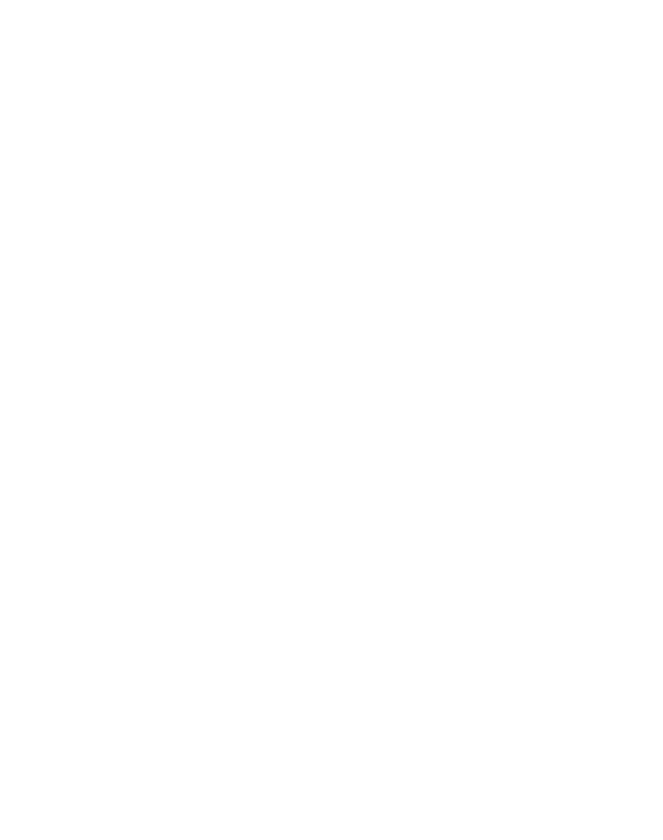
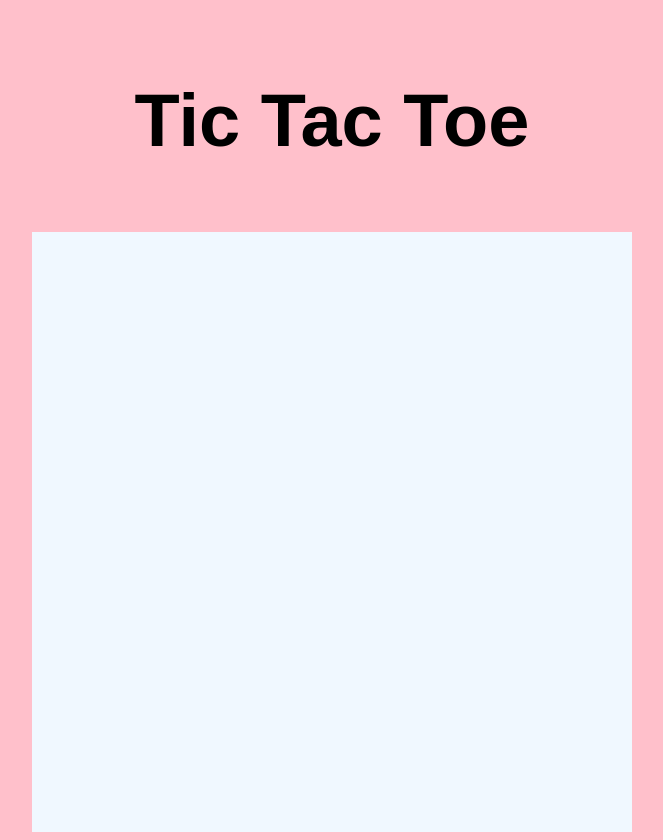
Before and after one commit to melxincognito/tic-tac-toe, a plain HTML site: page index.html in a window 1280 px wide. Shown: the whole page, without its empty margins (308-971 px from the left). Before the commit the page ends 800 px from the top, so only its background shows below. Drawn offline with Linux system fonts and the light colour scheme; a web font is replaced by a local one.

Commit message:
making progress

```diff
--- a/index.html
+++ b/index.html
@@ -3,9 +3,15 @@
     <header>
         <script src="script.js" defer></script>
         <link rel="stylesheet" href="stylesheet.css">
+        <link href="https://fonts.googleapis.com/css2?family=Gemunu+Libre:wght@500&display=swap" rel="stylesheet">
+        <h1> Tic Tac Toe</h1>
 
     </header>
     <body>
 
+    <div id='test'>
+
+    </div>
+
     </body>
 </html>
--- a/script.js
+++ b/script.js
@@ -0,0 +1,35 @@
+(function () {
+    var foo = "bar";
+
+    // Outputs: "bar"
+    console.log(foo);
+})();
+
+
+function Player(name, marker) {
+    this.name = name,
+    this.marker = marker,
+    this.sayName = () => {
+        console.log(name)
+    }
+}
+
+
+
+(function setGrid() {
+
+    for (x = 0; x < 9; x++) {
+        var square = document.createElement('div')
+        square.classList.add('block');
+        square.setAttribute('id', 'gameBlock');
+        square.style.width = `200px`;
+        square.style.height = `200px`;
+        square.style.gridTemplateColumns = `repeat(3, 1fr)`;
+        square.style.gridTemplateRows = `repeat(3, 1fr)`;
+        square.style.position = 'relative'
+        square.addEventListener('click', (e) => {
+            e.target.innerHTML = "X"
+        })
+        document.getElementById('test').appendChild(square)
+    }
+})()
--- a/stylesheet.css
+++ b/stylesheet.css
@@ -0,0 +1,28 @@
+header {
+    display: flex;
+    align-content: center;
+    justify-content: center;
+    padding: 20px;
+    font-size: 37px;
+    font-family: 'Gemunu Libre', sans-serif;
+}
+
+body {
+    background-color: pink;
+}
+
+
+#test {
+    display: flex;
+    flex-wrap: wrap;
+    max-width: 600px;
+    max-height: 600px;
+    align-content: center;
+    justify-content: center;
+    margin: auto;
+}
+
+#gameBlock {
+    background-color: aliceblue;
+
+}
```
